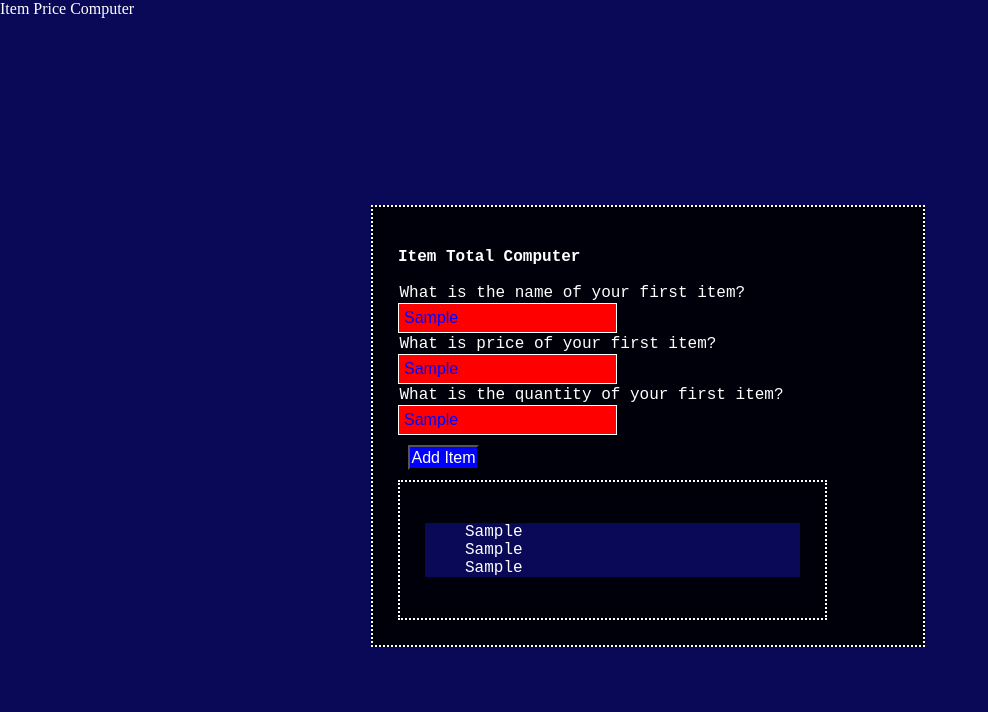
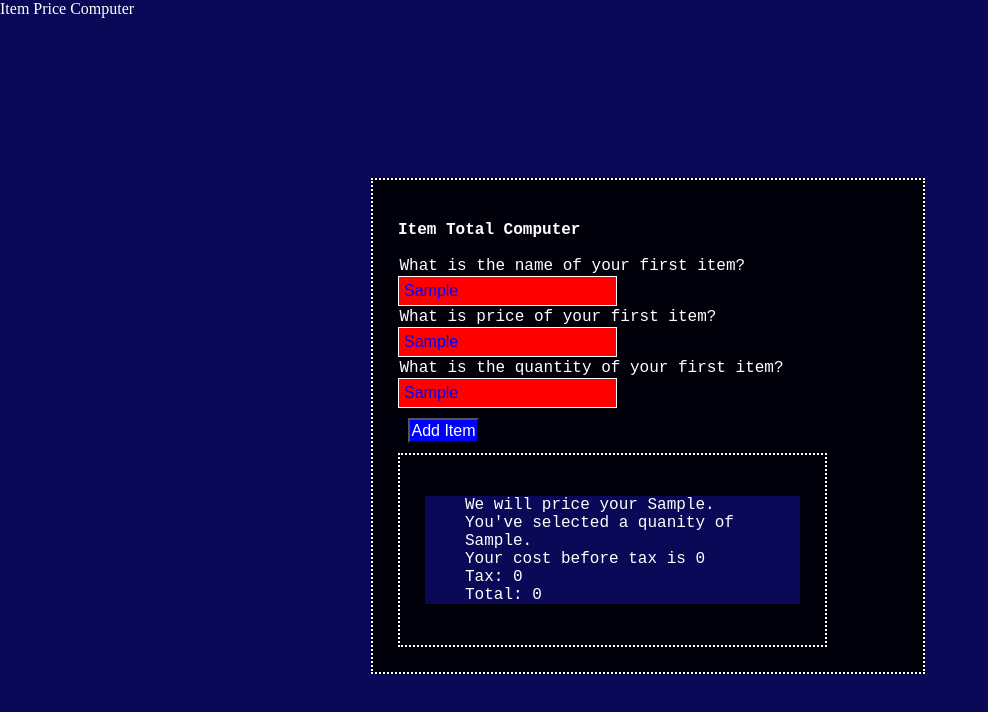
Before and after one commit to rajahwu/miniTextGame_project_javascript, a plain HTML site: page index.html in a window 1280 px wide. Both pictures are taken after typing "Sample", "Sample", "Sample" into the empty fields and a click on the button "Add Item". Shown: the whole page, without its empty margins (0-988 px from the left). Drawn offline with Linux system fonts and the light colour scheme.

Commit message:
write message and totals to window

```diff
--- a/index.html
+++ b/index.html
@@ -28,6 +28,7 @@
         <div class="container itemList">
           <ul id="itemList">
             <li class="item"></li>
+            <li class="quantity"></li>
             <li class="price"></li>
             <li class="subtotal"></li>
             <li class="tax"></li>
--- a/script.js
+++ b/script.js
@@ -9,15 +9,11 @@ var itemQuantity = document.getElementById('itemQuantity');
 
 // create variable to display user input
 let itemDisplay = itemList.querySelector('.item')
-//console.log(itemDisplay)
 let priceDisplay =  itemList.querySelector('.price')
-//console.log(priceDisplay)
+let quantityDisplay = itemList.querySelector('.quantity')
 let subtotalDisplay = itemList.querySelector('.subtotal')
-//console.log(subtotalDisplay)
 let taxDisplay = itemList.querySelector('.tax')
-//console.log(taxDisplay)
 let totalDisplay = itemList.querySelector('.total')
-//console.log(totalDisplay)
 
 
 
@@ -30,16 +26,24 @@ let totalDisplay = itemList.querySelector('.total')
 // add event listeners to add item button
 document.getElementById('addItemBtn').addEventListener('click', e => {
   console.log(itemName.value)
-  itemDisplay.textContent = itemName.value
+  itemDisplay.textContent = `We will price your ${itemName.value}.`
+})
 
+document.getElementById('addItemBtn').addEventListener('click', e => {
+  quantityDisplay.textContent = `You've selected a quanity of ${itemQuantity.value}.`
 })
 
 document.getElementById('addItemBtn').addEventListener('click', e => {
   console.log(itemPrice.value)
-  priceDisplay.textContent = itemPrice.value
+  priceDisplay.textContent = `Your cost before tax is ${subtotal}`
+})
+
+document.getElementById('addItemBtn').addEventListener('click', e => {
+  console.log(tax)
+  taxDisplay.textContent = `Tax: ${tax}`
 })
 
 document.getElementById('addItemBtn').addEventListener('click', e => {
   console.log(itemQuantity.value)
-  totalDisplay.textContent = itemQuantity.value
+  totalDisplay.textContent = `Total: ${total}`
 })
```
